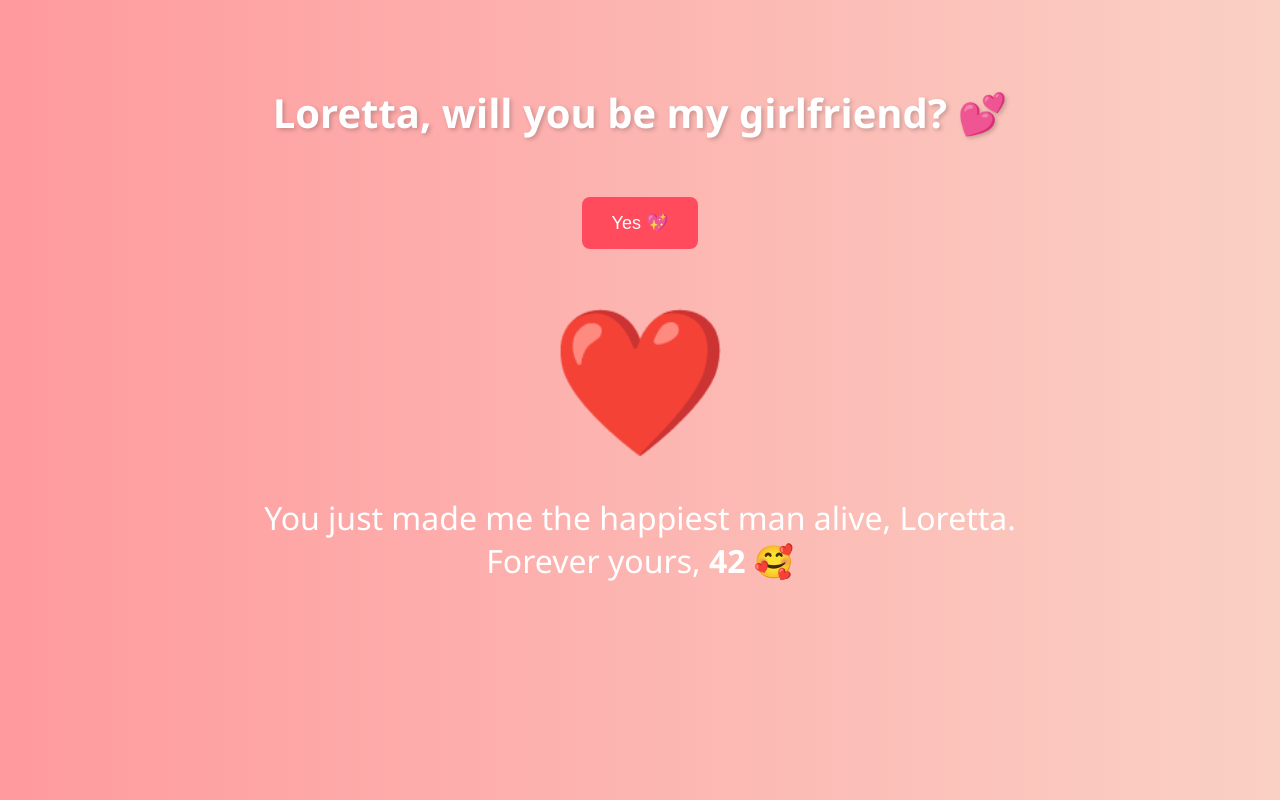
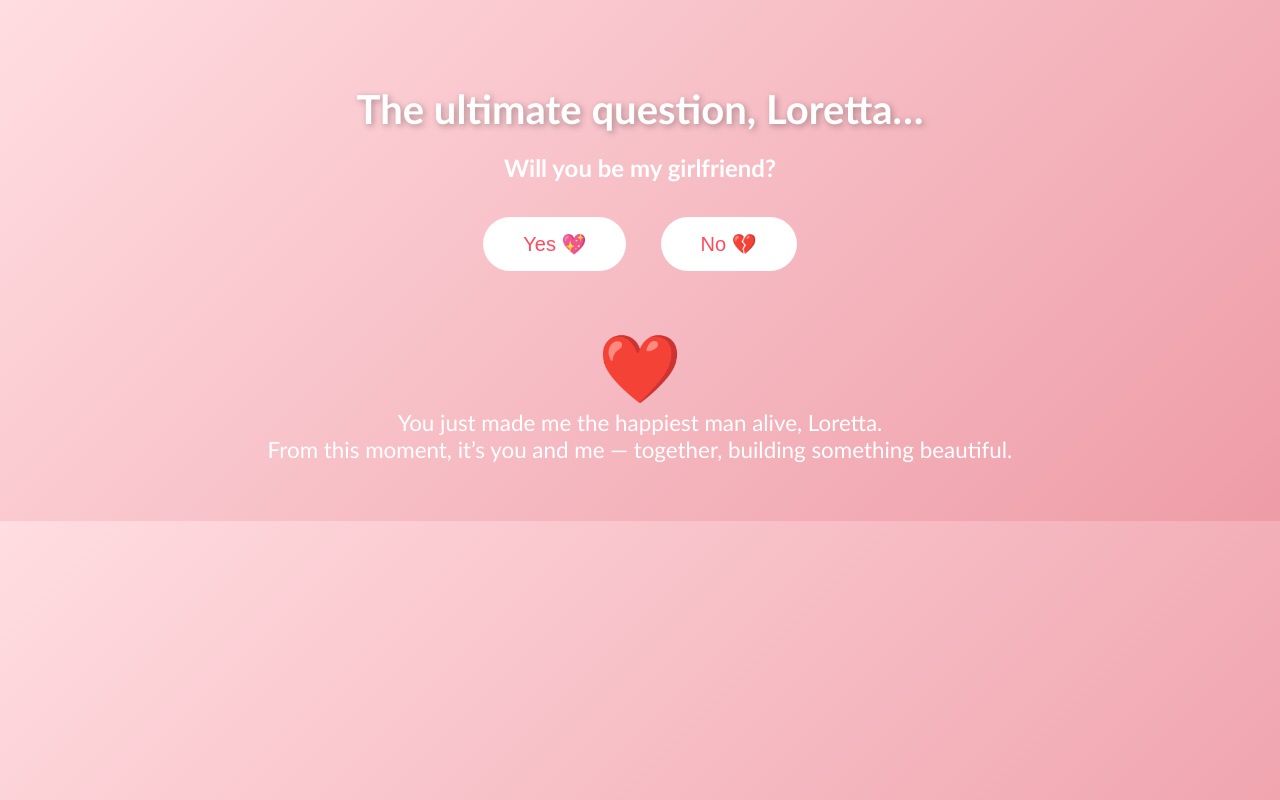
Before and after one commit to elishakoby/For-Loretta, a plain HTML site: page final.html in a window 1280 px wide. Both pictures are taken after a click on the button "Yes 💖". Drawn offline with Linux system fonts and the light colour scheme.

Commit message:
final.html

```diff
--- a/final.html
+++ b/final.html
@@ -3,67 +3,81 @@
 <head>
   <meta charset="UTF-8">
   <meta name="viewport" content="width=device-width, initial-scale=1.0">
-  <title>The Question</title>
+  <title>The Ultimate Question</title>
   <style>
     body {
-      background: linear-gradient(to right, #ff9a9e, #fad0c4);
-      font-family: 'Segoe UI', sans-serif;
+      font-family: "Trebuchet MS", sans-serif;
       text-align: center;
+      background: linear-gradient(135deg, #ffdde1, #ee9ca7);
+      color: #fff;
       padding: 50px;
     }
     h1 {
       font-size: 2.5em;
+      margin-bottom: 20px;
+      text-shadow: 2px 2px 6px rgba(0,0,0,0.3);
+    }
+    .button {
+      background: #fff;
+      border: none;
+      color: #ff4b5c;
+      font-size: 20px;
+      padding: 15px 40px;
+      margin: 15px;
+      border-radius: 30px;
+      cursor: pointer;
+      transition: transform 0.2s, background 0.3s;
+    }
+    .button:hover {
+      background: #ff4b5c;
       color: #fff;
-      text-shadow: 2px 2px 4px rgba(0,0,0,0.2);
+      transform: scale(1.05);
     }
-    button {
-      background-color: #ff4b5c;
-      border: none;
-      padding: 15px 30px;
-      margin-top: 30px;
-      font-size: 18px;
-      border-radius: 8px;
-      color: white;
-      cursor: pointer;
-      transition: 0.3s;
-    }
-    button:hover {
-      background-color: #ff1e38;
-    }
-    #response {
+    #message {
       margin-top: 40px;
-      font-size: 2em;
-      color: white;
+      font-size: 1.4em;
       display: none;
-      animation: fadeIn 2s ease-in-out forwards;
+      animation: fadeIn 2s ease-in-out;
     }
     @keyframes fadeIn {
-      from { opacity: 0; transform: scale(0.8); }
-      to { opacity: 1; transform: scale(1); }
+      from {opacity: 0;}
+      to {opacity: 1;}
     }
     .heart {
       color: red;
-      font-size: 4em;
-      animation: heartbeat 1.2s infinite;
+      font-size: 3em;
+      animation: beat 1s infinite;
     }
-    @keyframes heartbeat {
-      0%, 20%, 40%, 60%, 80%, 100% { transform: scale(1); }
-      30%, 70% { transform: scale(1.3); }
+    @keyframes beat {
+      0%, 100% {transform: scale(1);}
+      50% {transform: scale(1.3);}
     }
   </style>
 </head>
 <body>
-  <h1>Loretta, will you be my girlfriend? 💕</h1>
-  <button onclick="showResponse()">Yes 💖</button>
+  <h1>The ultimate question, Loretta…</h1>
+  <h2>Will you be my girlfriend?</h2>
 
-  <div id="response">
-    <div class="heart">❤️</div>
-    <p>You just made me the happiest man alive, Loretta.<br>Forever yours, <b>42</b> 🥰</p>
-  </div>
+  <button class="button" onclick="sayYes()">Yes 💖</button>
+  <button class="button" onclick="sayNo()">No 💔</button>
+
+  <div id="message"></div>
 
   <script>
-    function showResponse() {
-      document.getElementById("response").style.display = "block";
+    function sayYes() {
+      document.getElementById("message").style.display = "block";
+      document.getElementById("message").innerHTML =
+        "<span class='heart'>❤️</span><br>" +
+        "You just made me the happiest man alive, Loretta.<br>" +
+        "From this moment, it’s you and me — together, building something beautiful.";
+    }
+
+    function sayNo() {
+      document.getElementById("message").style.display = "block";
+      document.getElementById("message").innerHTML =
+        "I understand 💔.<br>" +
+        "No matter what, I’ll always wish you happiness and success in your journey ahead.<br>" +
+        "You’ll forever remain someone I admire and respect.";
     }
   </script>
 </body>
```
